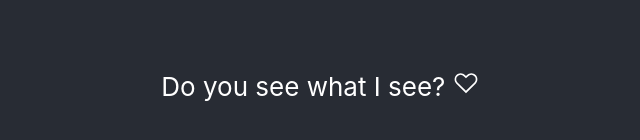
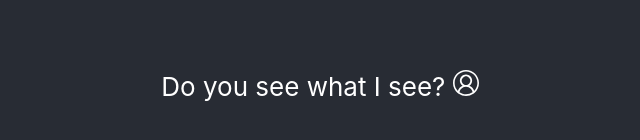
Before and after one commit to rizaruved/dwf20lwlr-wow, a React (Create React App) app: page / in a window 1280 px wide. Shown: the part 314-454 px from the top of the page, without its empty margins (320-960 px from the left). Built offline with nearby package versions, Linux system fonts and the light colour scheme.

Commit message:
/ ‘.eslintcache’ / ‘src/App.js’

```diff
--- a/src/App.js
+++ b/src/App.js
@@ -1,12 +1,12 @@
 import './App.css';
-import { VscHeart } from 'react-icons/vsc';
+import { VscAccount } from 'react-icons/vsc';
 
 function App() {
   return (
     <div className="App">
       <header className="App-header">
         <p>
-          Do you see what I see? <VscHeart />
+          Do you see what I see? <VscAccount />
         </p>
       </header>
     </div>
```
Also changed, not shown: 1 other file (tests, documents, lock files or other folders).
